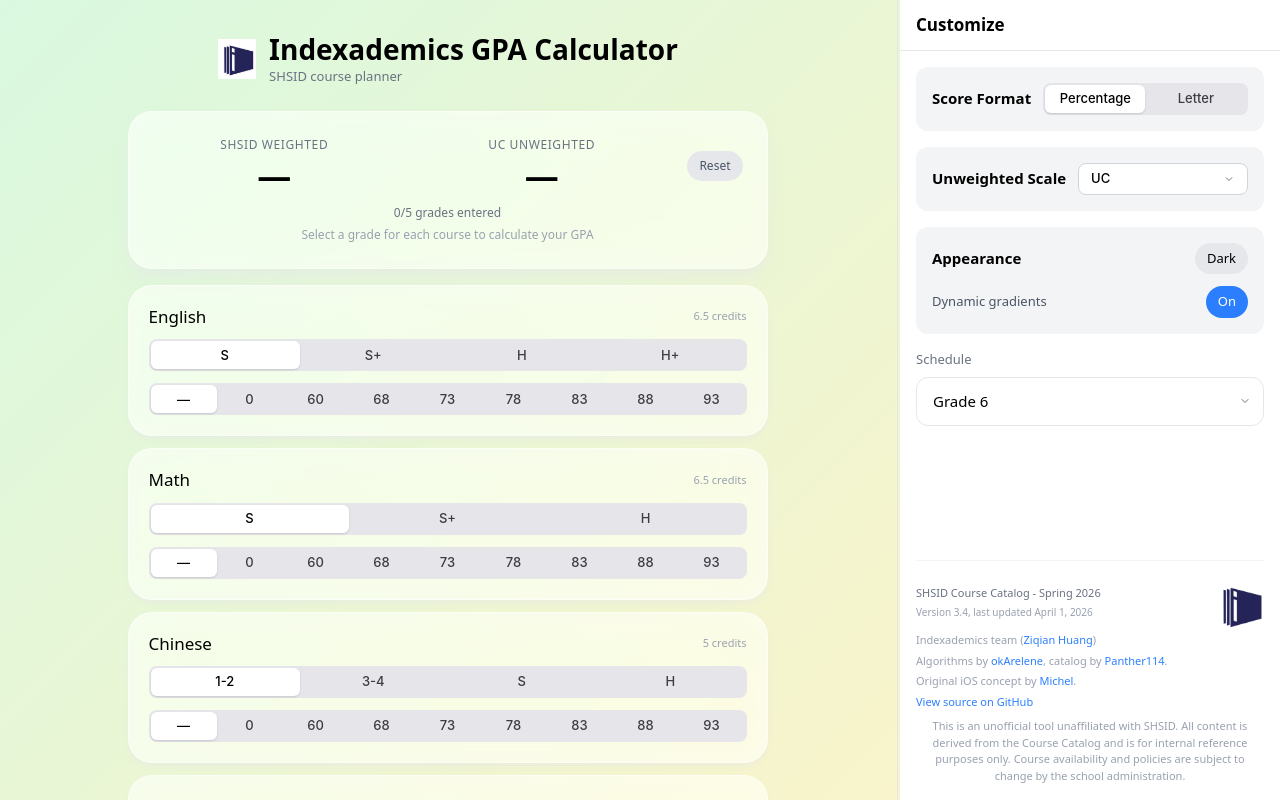
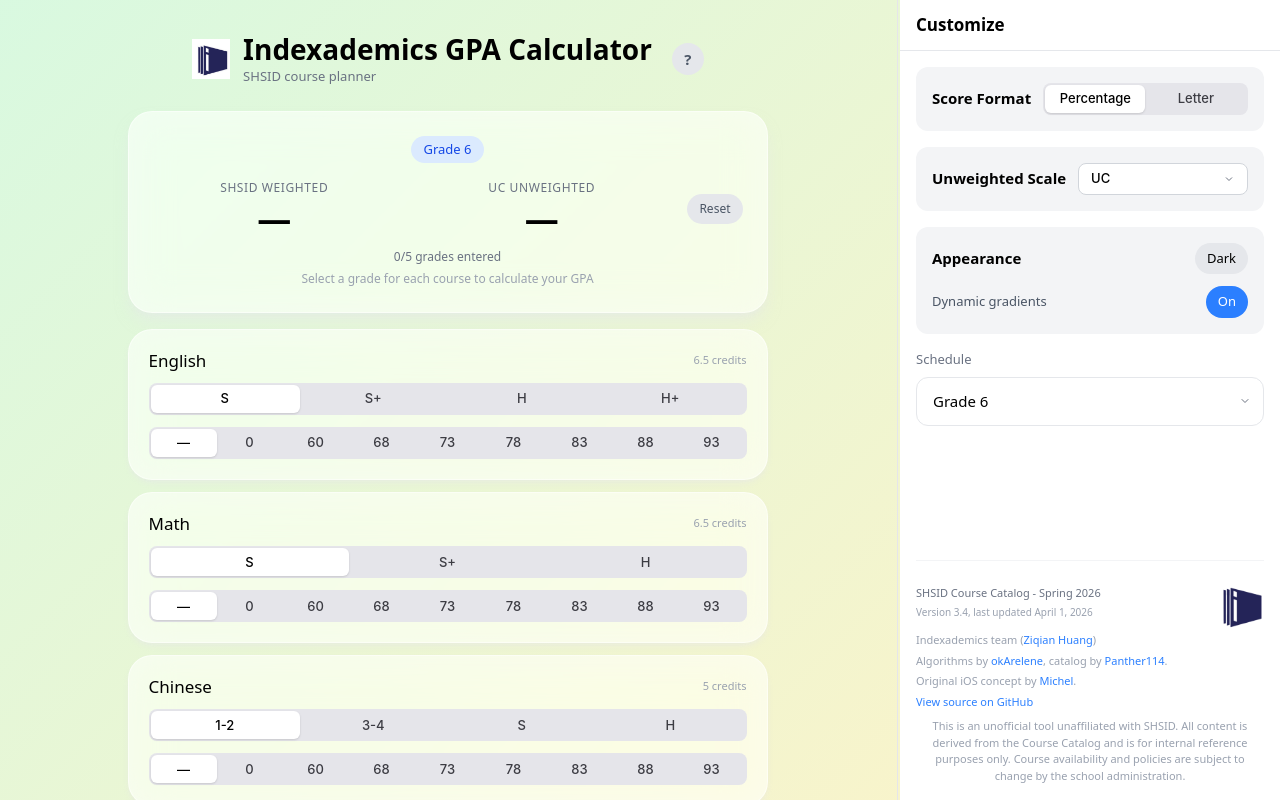
Before and after one commit to Ziqian-Huang0607/GPA-Calculator-Website, a Vue app: page / in a window 1280 px wide. Shown: the top 800 px of the page. Built offline with nearby package versions, Linux system fonts and the light colour scheme.

Commit message:
Add help guide and show current grade on homepage
- Add help button with modal explaining how to select schedule, levels, and grades
- Display current grade/preset badge in result card so users know their selected grade level

```diff
--- a/src/App.vue
+++ b/src/App.vue
@@ -6,6 +6,7 @@ import CustomizeView from './components/CustomizeView.vue'
 
 const backend = useBackend()
 const showCustomize = ref(false)
+const showHelp = ref(false)
 
 const isWide = ref(false)
 let mql: MediaQueryList | null = null
@@ -112,12 +113,24 @@ function onDragEnd() {
             <h1 class="text-[28px] font-semibold leading-tight text-black dark:text-white">Indexademics GPA Calculator</h1>
             <p class="text-[13px] text-gray-500 dark:text-gray-400">SHSID course planner</p>
           </div>
+          <button
+            class="ml-2 w-8 h-8 rounded-full bg-gray-200 dark:bg-gray-700 text-gray-600 dark:text-gray-300 text-[15px] font-semibold border-none cursor-pointer hover:bg-gray-300 dark:hover:bg-gray-600 transition-colors"
+            aria-label="Help"
+            @click="showHelp = true"
+          >
+            ?
+          </button>
         </div>
       </div>
 
       <div class="px-4 pb-8 max-w-2xl mx-auto">
         <!-- Desktop result card -->
         <div v-if="isWide" class="result-card mt-6 mb-4 rounded-3xl border border-gray-200 dark:border-gray-700 bg-white dark:bg-gray-800 p-6 shadow-lg shadow-gray-200/50 dark:shadow-black/30">
+          <div class="text-center mb-4">
+            <span class="inline-flex items-center px-3 py-1 rounded-full text-[13px] font-medium bg-blue-100 dark:bg-blue-900/40 text-blue-700 dark:text-blue-300">
+              {{ backend.currentPreset.value?.name }}{{ backend.currentPreset.value?.subtitle ? ` · ${backend.currentPreset.value.subtitle}` : '' }}
+            </span>
+          </div>
           <div class="flex items-center justify-between gap-6">
             <div class="flex-1 grid grid-cols-2 gap-6 text-center">
               <div>
@@ -158,6 +171,11 @@ function onDragEnd() {
 
         <!-- Mobile result card -->
         <div v-else class="result-card mt-5 mb-5 rounded-3xl border border-gray-200 dark:border-gray-700 bg-white dark:bg-gray-800 p-5 shadow-lg shadow-gray-200/50 dark:shadow-black/30">
+          <div class="text-center mb-3">
+            <span class="inline-flex items-center px-3 py-1 rounded-full text-[12px] font-medium bg-blue-100 dark:bg-blue-900/40 text-blue-700 dark:text-blue-300">
+              {{ backend.currentPreset.value?.name }}{{ backend.currentPreset.value?.subtitle ? ` · ${backend.currentPreset.value.subtitle}` : '' }}
+            </span>
+          </div>
           <div class="text-center mb-3 text-[12px] text-gray-500 dark:text-gray-400">
             {{ backend.gradesEntered.value }}/{{ backend.totalSubjects.value }} grades entered
             <span v-if="backend.gradesEntered.value === 0" class="block mt-1 text-gray-400 dark:text-gray-500">
@@ -233,5 +251,34 @@ function onDragEnd() {
       :sidebar-width="isWide ? sidebarWidth : undefined"
       @close="showCustomize = false"
     />
+
+    <!-- Help modal -->
+    <Teleport to="body">
+      <div v-if="showHelp" class="fixed inset-0 z-50 flex items-center justify-center p-4">
+        <div class="absolute inset-0 bg-black/40" @click="showHelp = false" />
+        <div class="relative w-full max-w-md rounded-3xl border border-gray-200 dark:border-gray-700 bg-white dark:bg-gray-900 p-6 shadow-2xl">
+          <div class="flex items-center justify-between mb-4">
+            <h2 class="text-[20px] font-semibold text-black dark:text-white">How to use</h2>
+            <button
+              class="w-8 h-8 rounded-full bg-gray-100 dark:bg-gray-800 text-gray-500 dark:text-gray-400 border-none cursor-pointer hover:bg-gray-200 dark:hover:bg-gray-700"
+              @click="showHelp = false"
+            >
+              ✕
+            </button>
+          </div>
+          <ol class="space-y-3 text-[14px] text-gray-700 dark:text-gray-300 list-decimal list-inside">
+            <li>Click <strong>Customize</strong> and choose your grade and track in <strong>Schedule</strong>.</li>
+            <li>Select your courses in the module selectors (if your schedule has choices).</li>
+            <li>For each course, choose the <strong>level</strong> (S, H, AP, etc.).</li>
+            <li>Select the <strong>grade</strong> you received or expect.</li>
+            <li>Your <strong>SHSID Weighted</strong> and <strong>Unweighted</strong> GPA update automatically.</li>
+            <li>Use <strong>Reset</strong> to clear all grades for the current schedule.</li>
+          </ol>
+          <p class="mt-4 text-[12px] text-gray-500 dark:text-gray-400">
+            Blank grades are not counted. Switch the unweighted scale in Customize for UC, US, Canada, England, or Australia.
+          </p>
+        </div>
+      </div>
+    </Teleport>
   </div>
 </template>
```
